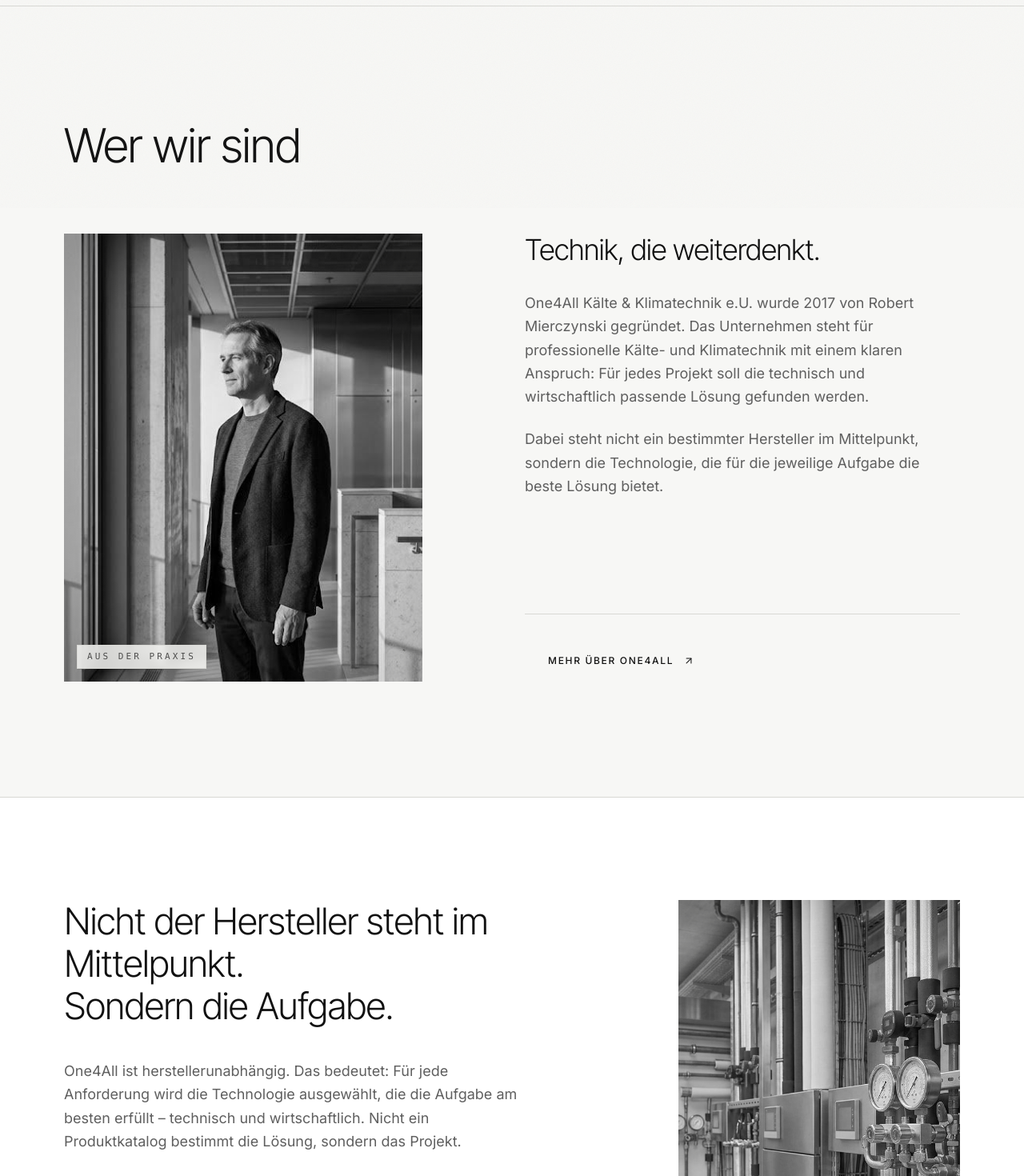
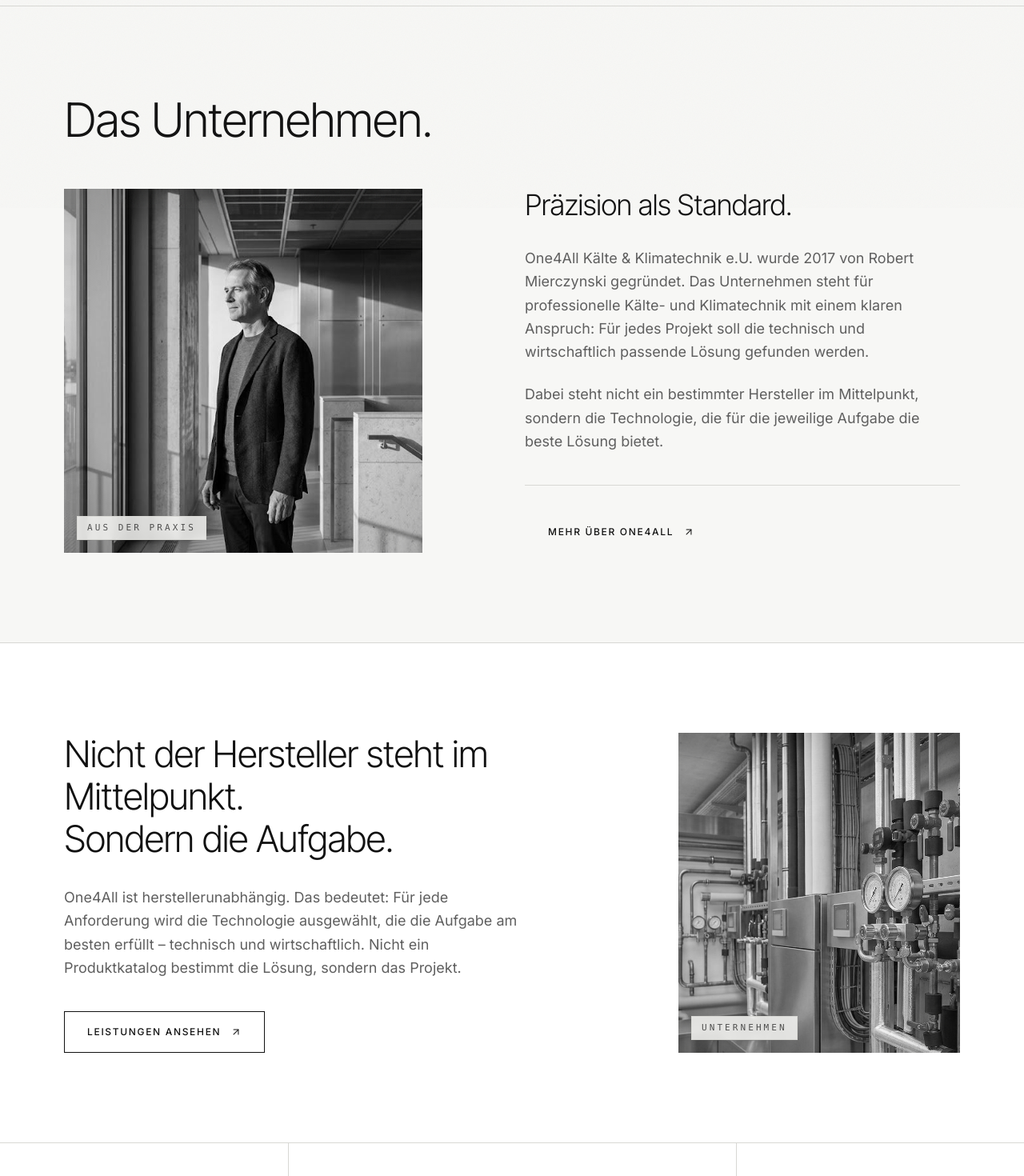
Before and after one commit to jeffkaberagithara-guru/one4all, a React (Vite) app: page /ueber-uns in a window 1280 px wide. Shown: the part 540-2010 px from the top of the page at 80% size. Built offline with nearby package versions, Linux system fonts and the light colour scheme.

Commit message:
Art-direct image sizing with stretch-to-content frames

```diff
--- a/src/components/home/AboutPreview.tsx
+++ b/src/components/home/AboutPreview.tsx
@@ -4,36 +4,45 @@
 import { SectionLabel } from '../ui/SectionLabel'
 import { images } from '../../data/images'
 
-export function AboutPreview({ showLabel = true }: { showLabel?: boolean }) {
+export function AboutPreview({
+  showLabel = true,
+  heading = 'Wer wir sind',
+  subheading = 'Technik, die weiterdenkt.',
+}: {
+  showLabel?: boolean
+  heading?: string
+  subheading?: string
+}) {
   return (
-    <section id="ueber-uns" aria-labelledby="ueber-uns-heading" className="scroll-mt-28 py-24 lg:py-36">
+    <section id="ueber-uns" aria-labelledby="ueber-uns-heading" className="scroll-mt-28 py-20 lg:py-28">
       <div className="container-x">
         {showLabel ? <SectionLabel index="01" title="Über uns" /> : null}
 
         <MaskReveal delay={0.1}>
           <h2 id="ueber-uns-heading" className={'h-section font-display' + (showLabel ? ' mt-12 lg:mt-16' : '')}>
-            Wer wir sind
+            {heading}
           </h2>
         </MaskReveal>
 
-        <div className="mt-14 grid grid-cols-1 gap-12 lg:mt-20 lg:grid-cols-12 lg:gap-x-8">
-          <Reveal className="lg:col-span-5">
+        <div className="mt-10 grid grid-cols-1 gap-10 sm:grid-cols-12 lg:mt-14 lg:gap-x-8">
+          <Reveal className="flex sm:col-span-6 lg:col-span-5">
             <MediaFrame
               variant="room"
-              ratio="4 / 5"
+              ratio={null}
               alt="One4All Kälte & Klimatechnik – Einblick in unsere Arbeit"
               src={images.aboutRoom}
               caption="Aus der Praxis"
+              className="w-full aspect-[4/3] sm:aspect-auto"
             />
           </Reveal>
 
-          <div className="flex flex-col justify-between lg:col-span-6 lg:col-start-7">
+          <div className="flex flex-col justify-between gap-10 sm:col-span-6 lg:col-span-6 lg:col-start-7">
             <div>
-              <Reveal delay={0.1}>
+              <MaskReveal delay={0.1}>
                 <h3 className="font-display text-3xl font-light tracking-tight sm:text-4xl">
-                  Technik, die weiterdenkt.
+                  {subheading}
                 </h3>
-              </Reveal>
+              </MaskReveal>
               <Reveal delay={0.18}>
                 <p className="lead mt-8 max-w-xl">
                   One4All Kälte &amp; Klimatechnik e.U. wurde 2017 von Robert Mierczynski gegründet.
@@ -50,7 +59,7 @@
               </Reveal>
             </div>
 
-            <Reveal delay={0.3} className="mt-12 border-t border-line pt-8">
+            <Reveal delay={0.3} className="border-t border-line pt-8">
               <ButtonLink to="/ueber-uns" variant="ghost">
                 Mehr über One4All
               </ButtonLink>
--- a/src/components/home/FounderSection.tsx
+++ b/src/components/home/FounderSection.tsx
@@ -6,12 +6,12 @@
 
 export function FounderSection() {
   return (
-    <section aria-labelledby="gruender-heading" className="py-24 lg:py-36">
+    <section aria-labelledby="gruender-heading" className="py-20 lg:py-28">
       <div className="container-x">
         <SectionLabel index="07" title="Gründer" />
 
-        <div className="mt-12 grid grid-cols-1 gap-14 lg:mt-16 lg:grid-cols-12 lg:gap-x-8">
-          <div className="lg:col-span-7">
+        <div className="mt-10 grid grid-cols-1 gap-10 sm:grid-cols-12 lg:mt-14 lg:gap-x-8">
+          <div className="sm:col-span-7">
             <MaskReveal delay={0.05}>
               <h2 id="gruender-heading" className="h-section font-display">
                 {site.founder.split(' ')[0]}
@@ -36,13 +36,14 @@
             </Reveal>
           </div>
 
-          <Reveal delay={0.15} className="lg:col-span-4 lg:col-start-9">
+          <Reveal delay={0.15} className="flex sm:col-span-5 lg:col-span-4 lg:col-start-9">
             <MediaFrame
               variant="plan"
-              ratio="3 / 4"
+              ratio={null}
               alt="Mobile Werkstatt von One4All – Technik für den Einsatz vor Ort"
               src={images.founderWorkshop}
               caption="Technik & Werkstatt"
+              className="w-full aspect-[3/2] sm:aspect-auto"
             />
           </Reveal>
         </div>
--- a/src/components/ui/MediaFrame.tsx
+++ b/src/components/ui/MediaFrame.tsx
@@ -17,7 +17,8 @@
 interface MediaFrameProps {
   variant: MediaVariant
   alt: string
-  ratio?: string
+  /** Pass null to let the frame stretch to its container (container must provide the size). */
+  ratio?: string | null
   caption?: string
   className?: string
   src?: string
@@ -29,12 +30,13 @@
   const rawId = useId()
   const uid = `g${rawId.replace(/[^a-zA-Z0-9]/g, '')}`
   const Scene = scenes[variant]
+  const frameStyle = ratio ? { aspectRatio: ratio } : undefined
 
   if (src) {
     return (
       <figure
         className={cn('group relative overflow-hidden bg-surface', className)}
-        style={{ aspectRatio: ratio }}
+        style={frameStyle}
       >
         <div className="absolute inset-0">
           <img
@@ -66,7 +68,7 @@
       role="img"
       aria-label={alt}
       className={cn('group relative overflow-hidden bg-surface', className)}
-      style={{ aspectRatio: ratio }}
+      style={frameStyle}
     >
       <div className="absolute inset-0">
         <svg
--- a/src/pages/AboutPage.tsx
+++ b/src/pages/AboutPage.tsx
@@ -33,11 +33,11 @@
         intro="Ein Unternehmen, das Technik nicht als Selbstzweck versteht – sondern als Grundlage für verlässlichen Betrieb."
       />
 
-      <AboutPreview showLabel={false} />
+      <AboutPreview showLabel={false} heading="Das Unternehmen." subheading="Präzision als Standard." />
 
-      <section aria-labelledby="anspruch-heading" className="border-y border-line bg-surface py-24 lg:py-32">
-        <div className="container-x grid grid-cols-1 gap-14 lg:grid-cols-12 lg:gap-x-8">
-          <div className="lg:col-span-7">
+      <section aria-labelledby="anspruch-heading" className="border-y border-line bg-surface py-20 lg:py-28">
+        <div className="container-x grid grid-cols-1 gap-10 sm:grid-cols-12 lg:gap-x-8">
+          <div className="sm:col-span-7">
             <MaskReveal>
               <h2 id="anspruch-heading" className="font-display text-[clamp(1.9rem,3.6vw,3.25rem)] font-light leading-[1.15] tracking-tight">
                 Nicht der Hersteller steht im Mittelpunkt.
@@ -46,7 +46,7 @@
               </h2>
             </MaskReveal>
             <Reveal delay={0.15}>
-              <p className="lead mt-10 max-w-xl">
+              <p className="lead mt-8 max-w-xl">
                 One4All ist herstellerunabhängig. Das bedeutet: Für jede Anforderung wird die
                 Technologie ausgewählt, die die Aufgabe am besten erfüllt – technisch und
                 wirtschaftlich. Nicht ein Produktkatalog bestimmt die Lösung, sondern das Projekt.
@@ -56,8 +56,8 @@
               <ButtonLink to="/leistungen">Leistungen ansehen</ButtonLink>
             </Reveal>
           </div>
-          <Reveal delay={0.2} className="lg:col-span-4 lg:col-start-9">
-            <MediaFrame variant="plan" ratio="3 / 4" alt="One4All Kälte & Klimatechnik – Unternehmen und Technik" src={images.companyClaim} caption="Unternehmen" />
+          <Reveal delay={0.2} className="flex sm:col-span-4 sm:col-start-9">
+            <MediaFrame variant="plan" ratio={null} alt="One4All Kälte & Klimatechnik – Unternehmen und Technik" src={images.companyClaim} caption="Unternehmen" className="w-full aspect-[3/2] sm:aspect-auto" />
           </Reveal>
         </div>
       </section>
--- a/src/pages/ServiceDetailPage.tsx
+++ b/src/pages/ServiceDetailPage.tsx
@@ -31,7 +31,7 @@
 
   return (
     <>
-      <header className="pt-36 lg:pt-44">
+      <header className="pt-32 lg:pt-40">
         <div className="container-x">
           <BackLink to="/leistungen">Alle Leistungen</BackLink>
 
@@ -45,19 +45,20 @@
         </div>
       </header>
 
-      <section aria-label="Überblick" className="py-16 lg:py-24">
-        <div className="container-x grid grid-cols-1 gap-14 lg:grid-cols-12 lg:gap-x-8">
-          <div className="lg:col-span-5">
-            <Reveal>
+      <section aria-label="Überblick" className="py-14 lg:py-20">
+        <div className="container-x grid grid-cols-1 gap-10 sm:grid-cols-12 lg:gap-x-8">
+          <Reveal className="sm:col-span-6 lg:col-span-5">
+            <div className="lg:sticky lg:top-28">
               <MediaFrame
                 variant={service.variant}
                 src={service.image}
                 alt={'Praxisaufnahme zum Leistungsbereich ' + service.name}
-                ratio="4 / 5"
+                ratio="4 / 3"
                 caption={'Leistung ' + service.num}
+                position="center 40%"
               />
-            </Reveal>
-          </div>
+            </div>
+          </Reveal>
 
           <div className="lg:col-span-6 lg:col-start-7">
             {service.body.map((paragraph, i) => (
```
